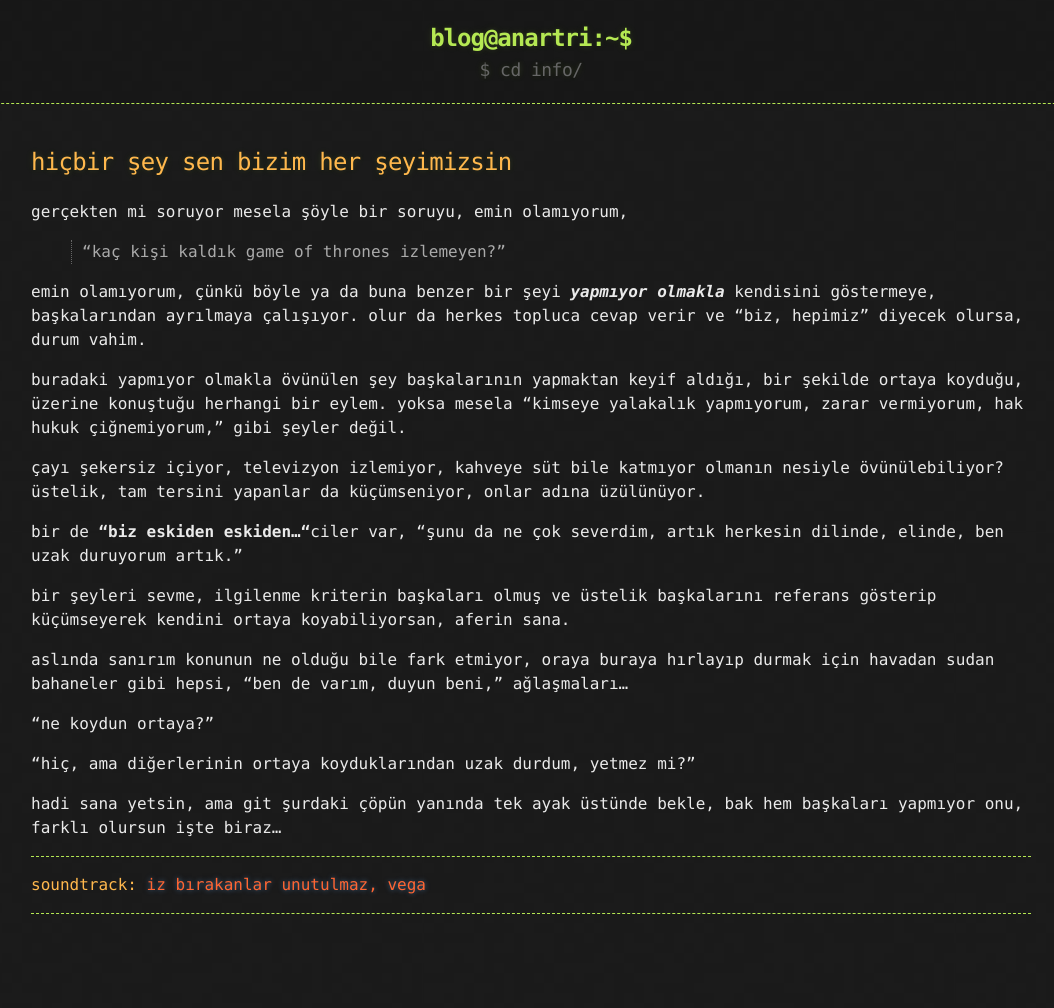
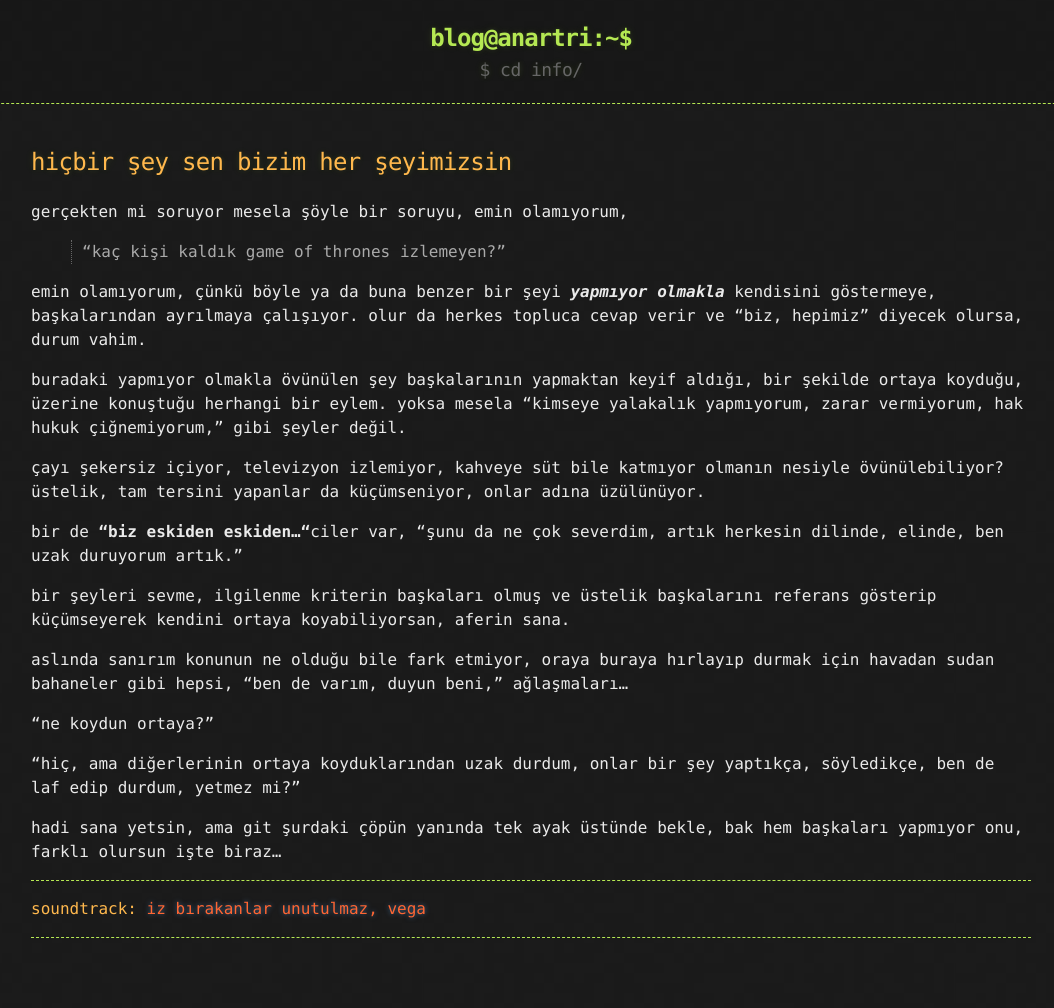
Before and after one commit to lanartri/lanartri.github.io, a Jekyll site: the page built from _posts/2021-02-04-hicbir-sey-sen-bizim-her-seyimizsin.md, in a window 1280 px wide. Shown: the whole page, without its empty margins (109-1163 px from the left). Built offline with Jekyll 4.4.1, drawn with Linux system fonts in a browser that asks for light colours; before the commit the page ends 984 px from its top, so only the background shows below that.

Commit message:
blog edit

```diff
--- a/_posts/2021-02-04-hicbir-sey-sen-bizim-her-seyimizsin.md
+++ b/_posts/2021-02-04-hicbir-sey-sen-bizim-her-seyimizsin.md
@@ -24,7 +24,7 @@ aslında sanırım konunun ne olduğu bile fark etmiyor, oraya buraya hırlayıp
 
 "ne koydun ortaya?"
 
-"hiç, ama diğerlerinin ortaya koyduklarından uzak durdum, yetmez mi?"
+"hiç, ama diğerlerinin ortaya koyduklarından uzak durdum, onlar bir şey yaptıkça, söyledikçe, ben de laf edip durdum, yetmez mi?"
 
 hadi sana yetsin, ama git şurdaki çöpün yanında tek ayak üstünde bekle, bak hem başkaları yapmıyor onu, farklı olursun işte biraz...
 
```
